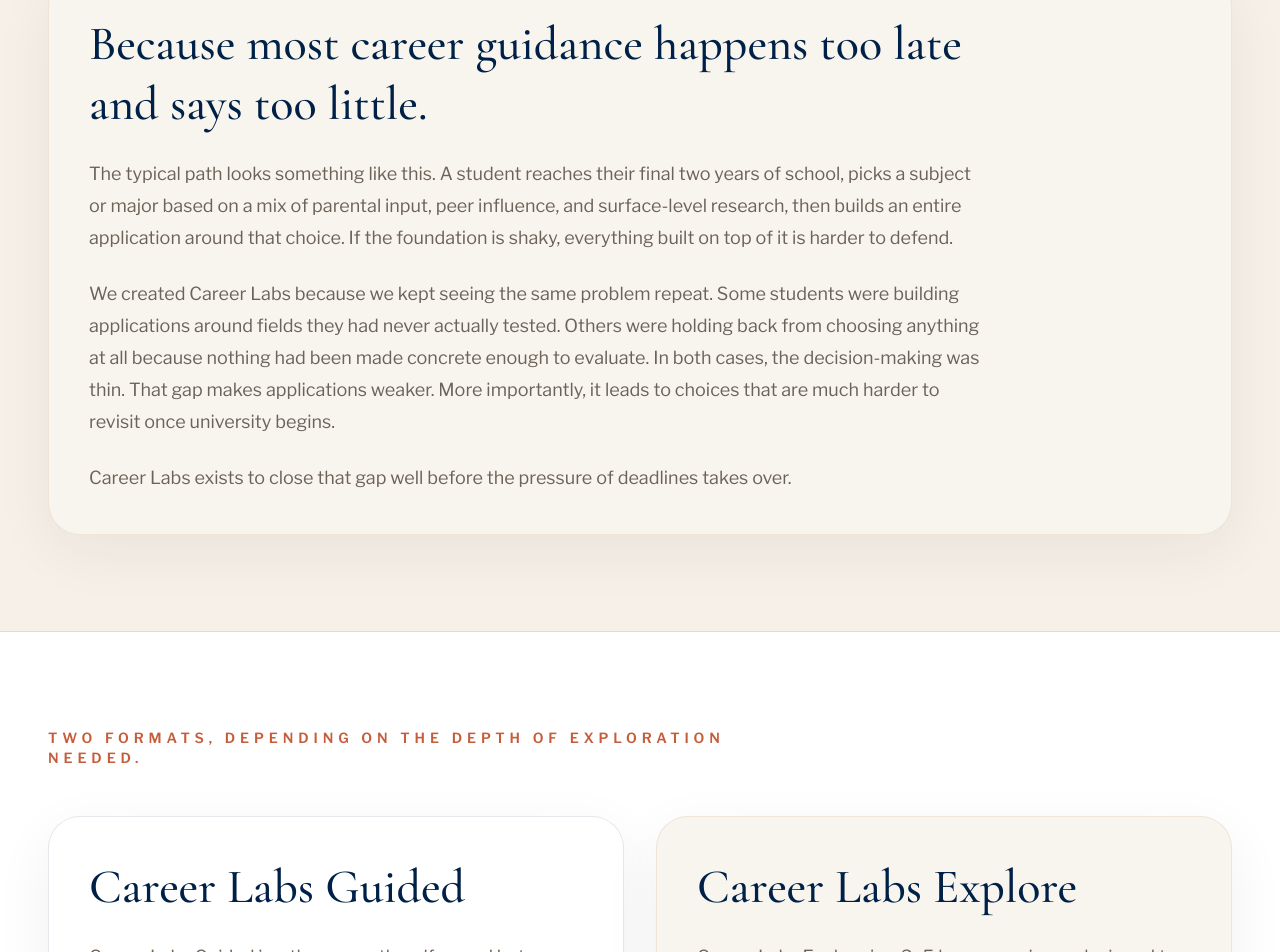
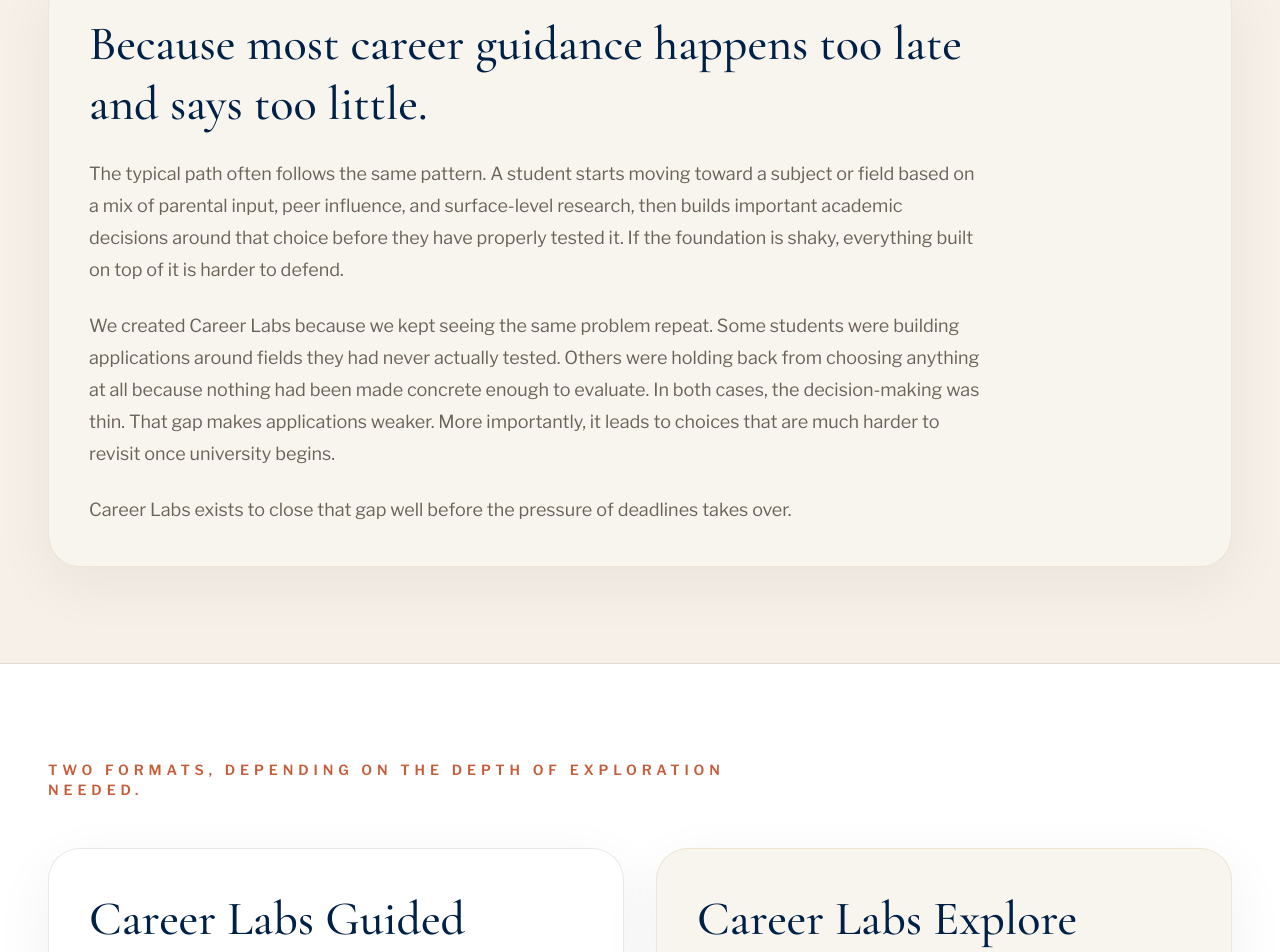
Before and after one commit to edussentialsconsulting/edussentials-site, a Next.js app: page /career-labs in a window 1280 px wide. Shown: the part 1769-2721 px from the top of the page. Built offline with nearby package versions, Linux system fonts and the light colour scheme.

Commit message:
Connected career labs CTA to Google Form

```diff
--- a/app/career-labs/page.tsx
+++ b/app/career-labs/page.tsx
@@ -110,7 +110,7 @@
               </h2>
               <div className="mt-6 space-y-6 text-lg leading-8 text-[#6B6258]">
                 <p>
-                  The typical path looks something like this. A student reaches their final two years of school, picks a subject or major based on a mix of parental input, peer influence, and surface-level research, then builds an entire application around that choice. If the foundation is shaky, everything built on top of it is harder to defend.
+                  The typical path often follows the same pattern. A student starts moving toward a subject or field based on a mix of parental input, peer influence, and surface-level research, then builds important academic decisions around that choice before they have properly tested it. If the foundation is shaky, everything built on top of it is harder to defend.
                 </p>
                 <p>
                   We created Career Labs because we kept seeing the same problem repeat. Some students were building applications around fields they had never actually tested. Others were holding back from choosing anything at all because nothing had been made concrete enough to evaluate. In both cases, the decision-making was thin. That gap makes applications weaker. More importantly, it leads to choices that are much harder to revisit once university begins.
@@ -238,7 +238,7 @@
                 If a student is approaching the stage where subject choices, university preferences, and application narratives are beginning to take shape, Career Labs is worth considering. A conversation with us will help you understand which format fits and when to begin.
               </p>
               <a
-                href="#"
+                href="https://docs.google.com/forms/d/e/1FAIpQLSdN_Jao6i_T3LMrkW2-r6XYsAuL7PxdWbrt3OJVX4agcLlbYg/viewform?usp=header"
                 className="mt-8 inline-flex items-center justify-center rounded-full bg-[#C65D3A] px-7 py-4 text-sm font-semibold uppercase tracking-[0.18em] text-white transition-transform duration-200 hover:-translate-y-0.5 hover:bg-[#b65232]"
               >
                 Book a consultation
```
